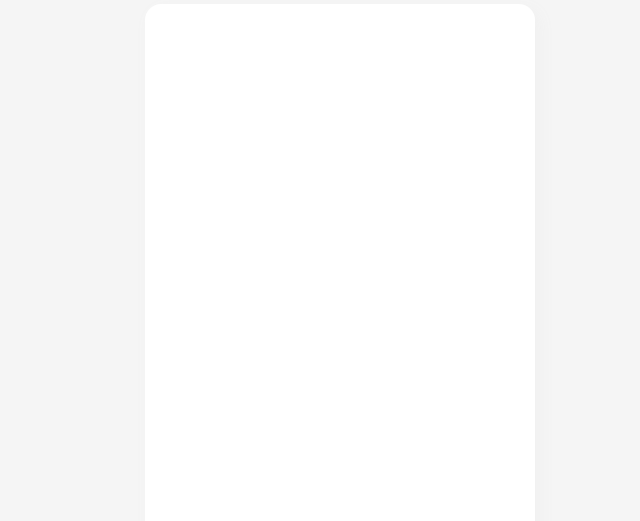
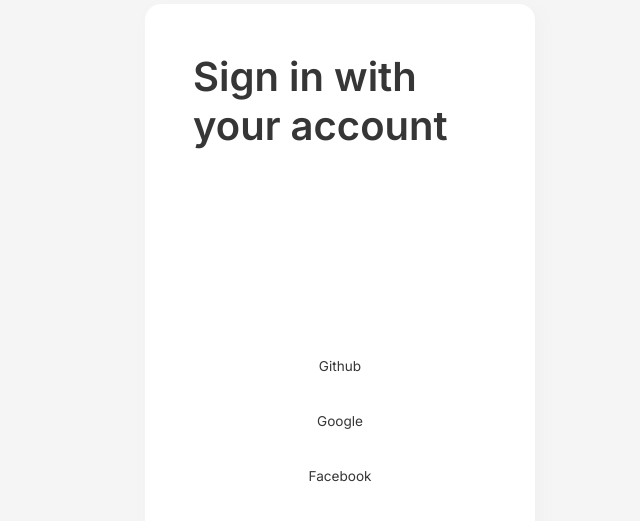
Before and after one commit to lobatolais/next-social-login, a Next.js app: page / in a window 1280 px wide. Shown: the part 125-646 px from the top of the page, without its empty margins (300-940 px from the left). Built offline with nearby package versions, Linux system fonts and the light colour scheme.

Commit message:
Create SignIn component

```diff
--- a/pages/index.tsx
+++ b/pages/index.tsx
@@ -4,11 +4,14 @@
 
 import { Card } from "../src/components/Card"
 import { Page } from "../src/components/Page"
+import { SignIn } from "../src/components/SignIn"
 
 const Home: FC<NextPage> = () => {
   return (
     <Page>
-      <Card></Card>
+      <Card>
+        <SignIn />
+      </Card>
     </Page>
   )
 }
--- /dev/null
+++ b/src/components/SignIn/index.module.scss
@@ -0,0 +1,18 @@
+.signin_container {
+  display: flex;
+  flex-direction: column;
+  justify-content: space-between;
+  height: 100%;
+  padding: 3rem;
+
+  h1 {
+    font-size: 2.5rem;
+    font-weight: 600;
+  }
+}
+
+.btn_group {
+  display: flex;
+  flex-direction: column;
+  row-gap: 12px;
+}
--- /dev/null
+++ b/src/components/SignIn/index.tsx
@@ -0,0 +1,16 @@
+import { FC } from "react"
+
+import styles from "./index.module.scss"
+
+export const SignIn: FC = () => {
+  return (
+    <div className={styles.signin_container}>
+      <h1>Sign in with your account</h1>
+      <div className={styles.btn_group}>
+        <button>Github</button>
+        <button>Google</button>
+        <button>Facebook</button>
+      </div>
+    </div>
+  )
+}
```
